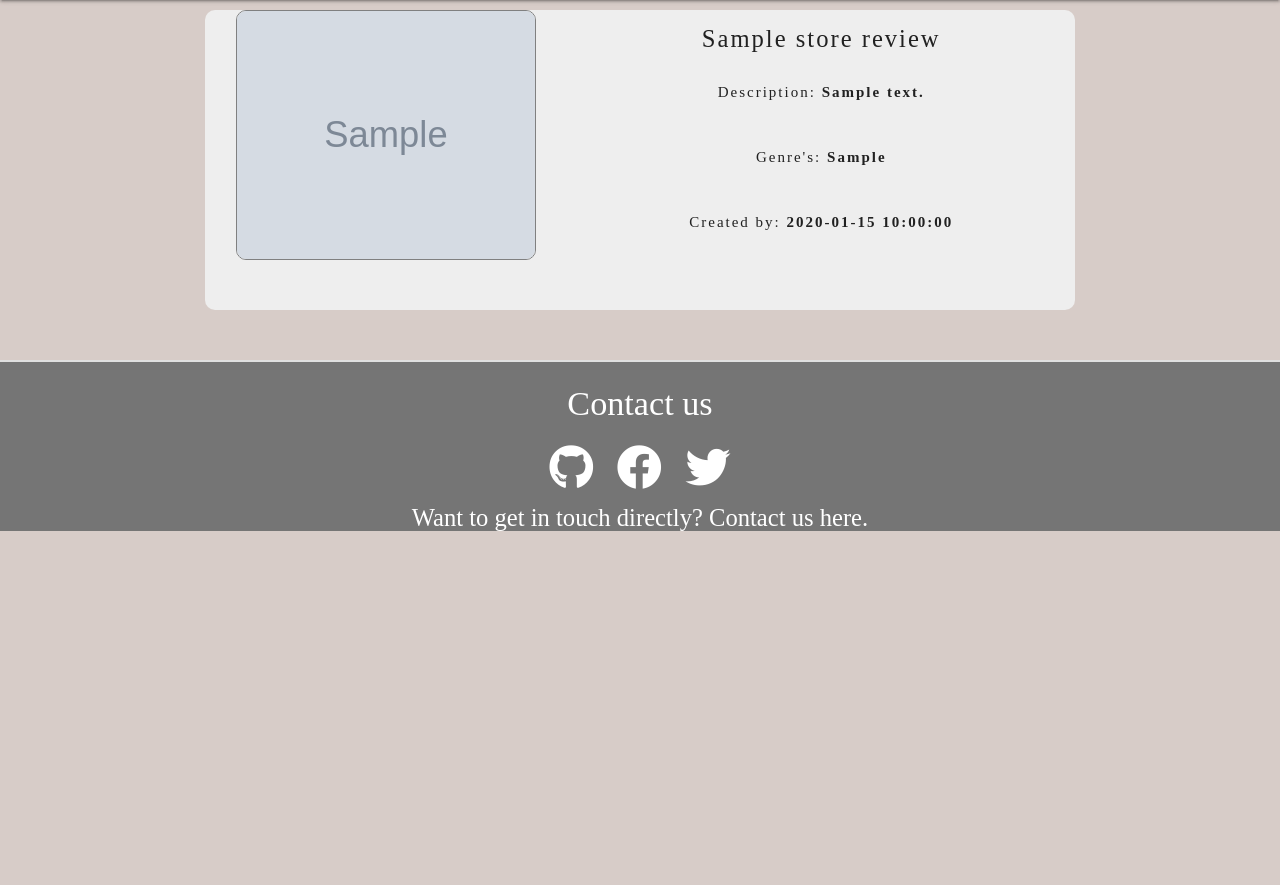
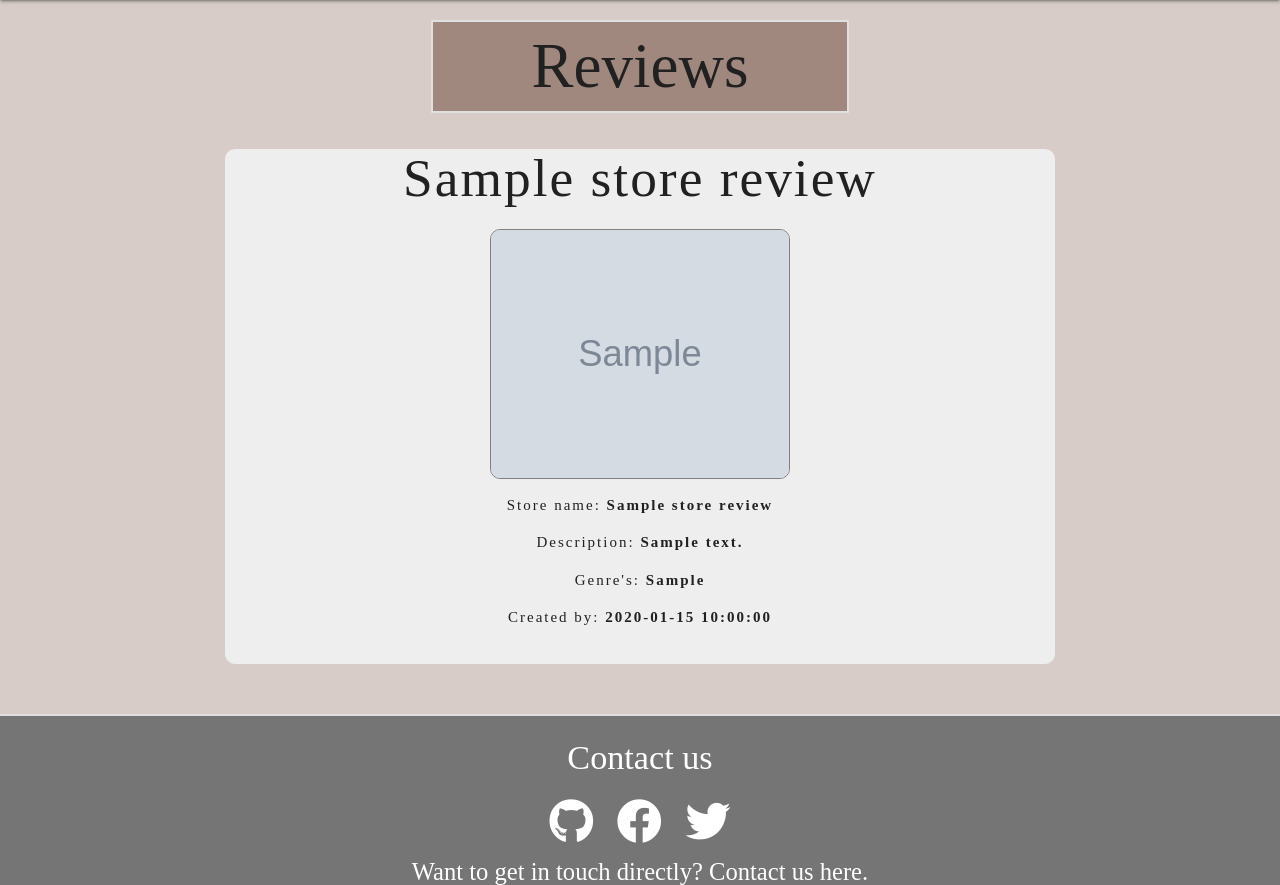
Before and after one commit to stuartj073/rate-my-record, a Flask app: template templates/store_review_page.html in a window 1280 px wide. Shown: the part 100-985 px from the top of the page. Run offline with Flask 2, Linux system fonts and the light colour scheme; the template is opened without the code that fills it: most values are stand-ins (such as "Sample title", 1, 10 or a date in 2020); grey boxes marked "Sample" are stand-in pictures; some libraries are stand-ins or nearby versions; some web fonts are replaced.

Commit message:
Add review page style to store review page

```diff
--- a/templates/store_review_page.html
+++ b/templates/store_review_page.html
@@ -2,22 +2,36 @@
 {% block content %}
 <!-- A page that allows a user to look at each review -->
 
+<section class="review-page">
+    <h1 class="center-align headings">Reviews</h1>
     <div class="row" id="reviews">
-    <div class="col s5 push s-7">
-        <img src="{{ store_review.store_img }}" height="250px" width="300px" alt="album-cover">
+        <h2 class="center-align text-underline">{{ store_review.store_name }}</h2>
+        <div class="col s12">
+            <img src="{{ store_review.img }}" height="250px" width="300px" alt="album-cover">
         </div>
-    <div class="col s7 push s-5">
-        <h5 class="center-align">{{ store_review.store_name }}</h5>
+        <div class="col s12">
+            <p><strong>Store name: </strong>{{ store_review.store_name }}</p>
             <p><strong>Description: </strong>{{ store_review.store_desc }}</p>
-        <p><strong>Genre's: </strong>{{ store_review.store_genre}}</p>
+            <p><strong>Genre's: </strong>{{ store_review.store_genre }}</p>
             <p><strong>Created by: </strong>{{ store_review.created_by }}</p>
             {% if session.user %}
-        <div class="row">
+            <div class="row buttons">
                 {% if session.user == store_review.created_by%}
-            <a href="{{ url_for('edit_store_review', store_review_id=store_review._id) }}" class="waves-effect waves-light btn-large blue"><i class="material-icons">Edit</i></a>
-            <a href="#" class="waves-effect waves-light btn-large red"><i class="material-icons">Delete</i></a>
+                <a href="{{ url_for('edit_store_review', store_review_id=store_review._id) }}"
+                    class="waves-effect waves-light btn-large green">Edit</a>
+                <div href="#" class="waves-effect waves-light btn-large red" class="rules">
+                    <div id="myModal" class="modal">
+                        <div class="modal-content">
+                            <span class="close">&times;</span>
+                            <p id="rule-text">Are you sure you want to delete this review?<br>
+                                <a href="{{ url_for('delete_store_review', store_review_id=store_review._id) }}">Yes</a>
+                            </p>
+                        </div>
+                    </div>Delete
+                </div>
                 {% elif session.user == "admin" %}
-            <a href="{{ url_for('edit_store_review', store_review_id=store_review._id) }}" class="waves-effect waves-light btn-large blue"><i class="material-icons">Edit</i></a>
+                <a href="{{ url_for('edit_store_review', store_review_id=store_review._id) }}"
+                    class="waves-effect waves-light btn-large blue"><i class="material-icons">Edit</i></a>
                 <a href="#" class="waves-effect waves-light btn-large red"><i class="material-icons">Delete</i></a>
                 {% else %}
                 <a href="#"><i class="waves-effect waves-light btn-large grey">Add to wishlist</i></a>
@@ -26,5 +40,6 @@
             {% endif %}
         </div>
     </div>
+</section>
 
 {% endblock %}
```
Lines whose indentation alone changed are shown as unchanged.
